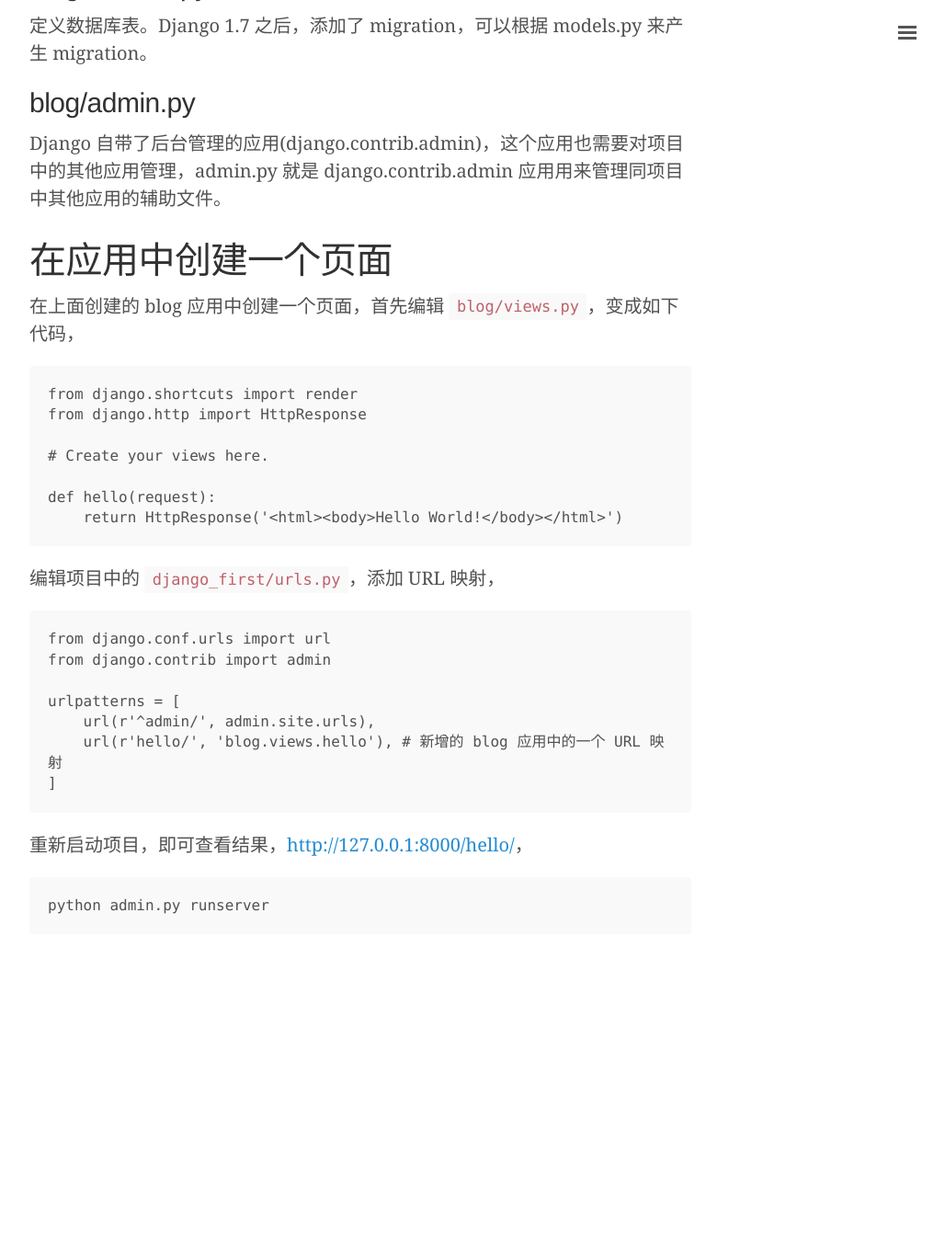
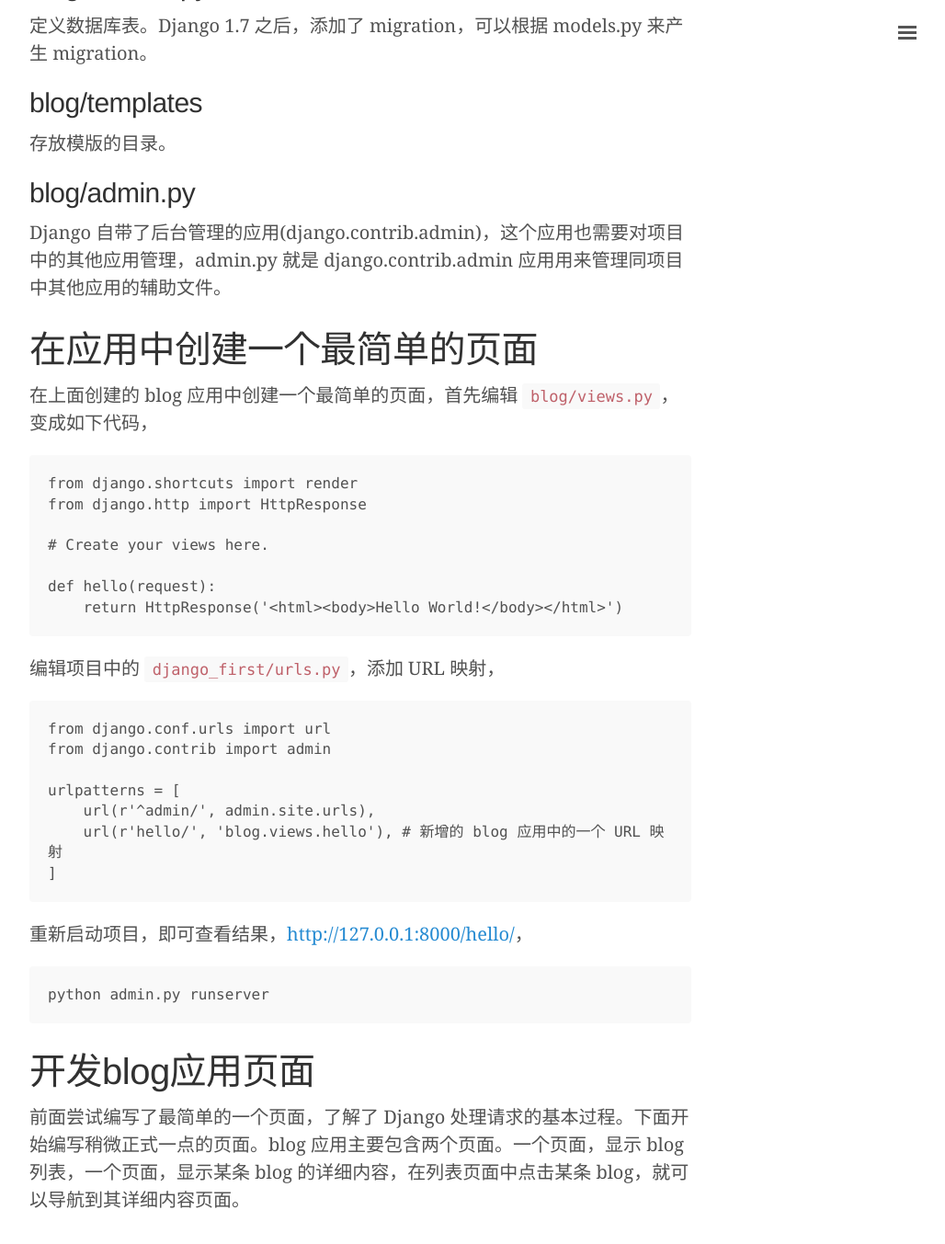
Before and after one commit to 0000-bigtree/0000-bigtree.github.io, a Jekyll site: the page built from _posts/2016-03-24-django-introduction.md, in a window 1280 px wide and 1400 px high, scrolled down 4766 px. Shown: the top 1353 px of the window at 92% size, without its empty margins (248-1276 px from the left). Built offline with Jekyll 4.4.1, drawn with Linux system fonts in a browser that asks for light colours; before the commit the page ends 5862 px from its top, so only the background shows below that.

Commit message:
minor update

```diff
--- a/_posts/2016-03-24-django-introduction.md
+++ b/_posts/2016-03-24-django-introduction.md
@@ -147,13 +147,17 @@
 
 定义数据库表。Django 1.7 之后，添加了 migration，可以根据 models.py 来产生 migration。
 
+## blog/templates
+
+存放模版的目录。
+
 ## blog/admin.py
 
 Django 自带了后台管理的应用(django.contrib.admin)，这个应用也需要对项目中的其他应用管理，admin.py 就是 django.contrib.admin 应用用来管理同项目中其他应用的辅助文件。
 
-# 在应用中创建一个页面
+# 在应用中创建一个最简单的页面
 
-在上面创建的 blog 应用中创建一个页面，首先编辑 `blog/views.py`，变成如下代码，
+在上面创建的 blog 应用中创建一个最简单的页面，首先编辑 `blog/views.py`，变成如下代码，
 
     from django.shortcuts import render
     from django.http import HttpResponse
@@ -176,3 +180,7 @@
 重新启动项目，即可查看结果，[http://127.0.0.1:8000/hello/](http://127.0.0.1:8000/hello/)，
 
     python admin.py runserver
+
+# 开发blog应用页面
+
+前面尝试编写了最简单的一个页面，了解了 Django 处理请求的基本过程。下面开始编写稍微正式一点的页面。blog 应用主要包含两个页面。一个页面，显示 blog 列表，一个页面，显示某条 blog 的详细内容，在列表页面中点击某条 blog，就可以导航到其详细内容页面。
```
